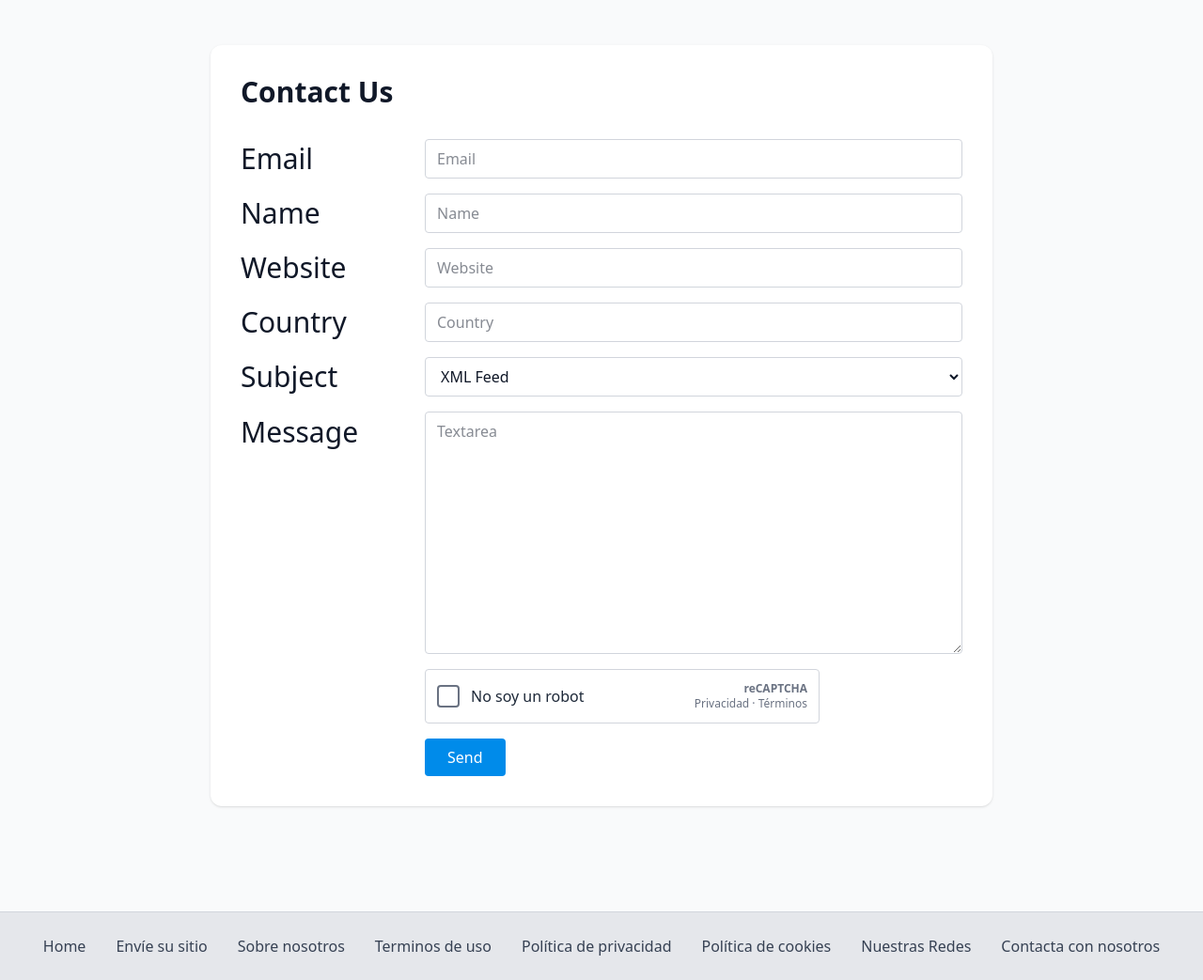
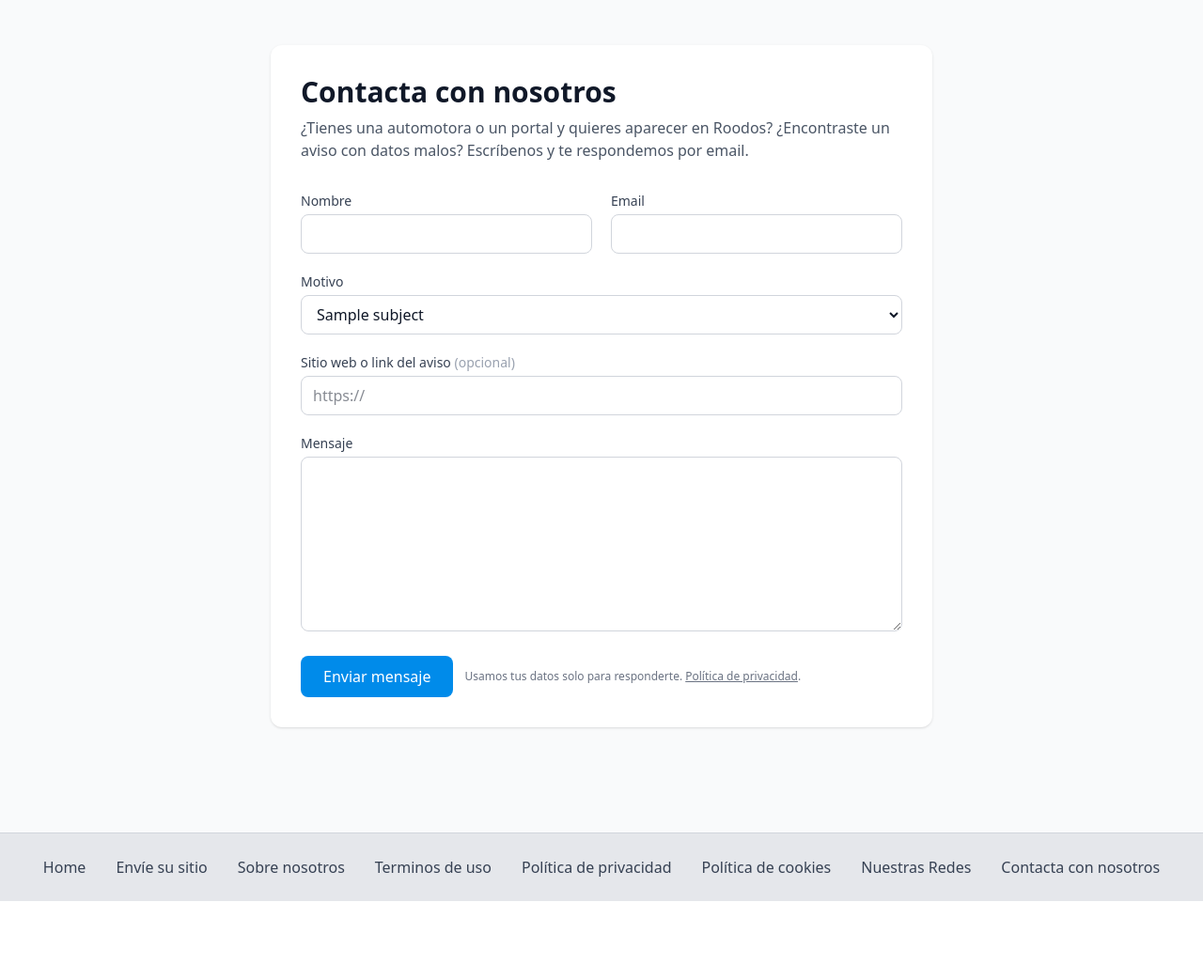
Before and after one commit to trikio/roodosV4, a Laravel app: template resources/views/pages/contact.blade.php in a window 1280 px wide. Shown: the part 75-1118 px from the top of the page at 94% size. After the commit the page ends 1034 px from the top, so only its background shows below. Run offline with Laravel 12, Linux system fonts and the light colour scheme; the template is opened without the code that fills it: most values are stand-ins (such as "Sample title", 1, 10 or a date in 2020); style sheets or scripts are compiled from the project's sources; some libraries are stand-ins or nearby versions.

Commit message:
Contacto: formulario que funciona (Telegram + respaldo en archivo, sin captcha)
La página era una maqueta en inglés con un reCAPTCHA dibujado y un botón que no enviaba.
Ahora valida en español, guarda cada mensaje en storage/app/contact/AAAA-MM.jsonl y lo
manda al canal de Telegram (CONTACT_TELEGRAM_* desde los secrets de GitHub). Antispam:
campo trampa, tiempo mínimo de llenado y 5 envíos cada 10 minutos por IP.

Co-Authored-By: Claude Opus 5.5 <noreply@anthropic.com>

```diff
--- a/config/services.php
+++ b/config/services.php
@@ -46,6 +46,13 @@ return [
         'detail_slot' => env('ADSENSE_DETAIL_SLOT'),
     ],
 
+    'contact' => [
+        // Canal de Telegram que recibe los mensajes del formulario de contacto (vacío = solo se guardan
+        // en storage/app/contact). En producción vienen de los secrets de GitHub (ver roodos.yml).
+        'telegram_bot_token' => env('CONTACT_TELEGRAM_BOT_TOKEN'),
+        'telegram_chat_id' => env('CONTACT_TELEGRAM_CHAT_ID'),
+    ],
+
     'manticore' => [
         'host' => env('MANTICORE_HOST', '127.0.0.1'),
         'port' => (int) env('MANTICORE_PORT', 9306),
--- a/resources/views/pages/contact.blade.php
+++ b/resources/views/pages/contact.blade.php
@@ -1,71 +1,94 @@
 @extends('layouts.marketplace')
 
-@section('page_title', 'Contact Us')
+@section('page_title', 'Contacta con nosotros')
+@section('meta_description', 'Escríbenos para publicar tu inventario en Roodos, reportar un aviso, publicidad, prensa o cualquier consulta.')
 
 @section('content')
-<div class="max-w-4xl mx-auto px-4 sm:px-6 lg:px-8 py-12">
-    <div class="bg-white rounded-xl shadow p-8">
-        <h1 class="text-3xl font-bold text-gray-900 mb-8">@yield('page_title')</h1>
+<div class="max-w-3xl mx-auto px-4 sm:px-6 lg:px-8 py-12">
+    <div class="bg-white rounded-xl shadow p-6 sm:p-8">
+        <h1 class="text-3xl font-bold text-gray-900 mb-2">@yield('page_title')</h1>
+        <p class="text-gray-600 mb-8">
+            ¿Tienes una automotora o un portal y quieres aparecer en Roodos? ¿Encontraste un aviso con datos malos?
+            Escríbenos y te respondemos por email.
+        </p>
 
-        <form class="space-y-4" autocomplete="on">
-            <div class="grid grid-cols-1 md:grid-cols-[180px_1fr] items-center gap-2 md:gap-4">
-                <label for="contact-email" class="text-2xl md:text-3xl text-gray-900">Email</label>
-                <input id="contact-email" name="email" type="email" placeholder="Email" class="w-full px-3 py-2 border border-gray-300 rounded text-gray-900 focus:outline-none focus:border-[#008bea]">
+        @if(session('contact_sent'))
+            <div class="rounded-lg border border-green-200 bg-green-50 p-4 text-green-800" role="status">
+                <p class="font-semibold">¡Gracias! Recibimos tu mensaje.</p>
+                <p class="text-sm mt-1">Te vamos a responder al email que nos dejaste.</p>
+            </div>
+        @else
+            @if($errors->any())
+                <div class="rounded-lg border border-red-200 bg-red-50 p-4 text-red-800 mb-6" role="alert">
+                    <p class="font-semibold">Revisa el formulario:</p>
+                    <ul class="list-disc pl-5 text-sm mt-1">
+                        @foreach($errors->all() as $error)
+                            <li>{{ $error }}</li>
+                        @endforeach
+                    </ul>
+                </div>
+            @endif
+
+            <form method="POST" action="{{ url('/contacta-con-nosotros') }}" class="space-y-5" autocomplete="on">
+                @csrf
+                <input type="hidden" name="form_token" value="{{ $formToken }}">
+                {{-- Campo trampa: invisible para personas; los bots lo llenan. --}}
+                <div class="absolute -left-[9999px]" aria-hidden="true">
+                    <label for="contact-company-url">No llenar</label>
+                    <input id="contact-company-url" name="company_url" type="text" tabindex="-1" autocomplete="off">
                 </div>
 
-            <div class="grid grid-cols-1 md:grid-cols-[180px_1fr] items-center gap-2 md:gap-4">
-                <label for="contact-name" class="text-2xl md:text-3xl text-gray-900">Name</label>
-                <input id="contact-name" name="name" type="text" placeholder="Name" class="w-full px-3 py-2 border border-gray-300 rounded text-gray-900 focus:outline-none focus:border-[#008bea]">
+                <div class="grid grid-cols-1 sm:grid-cols-2 gap-5">
+                    <div>
+                        <label for="contact-name" class="block text-sm font-medium text-gray-700 mb-1">Nombre</label>
+                        <input id="contact-name" name="name" type="text" required maxlength="100" value="{{ old('name') }}"
+                               autocomplete="name"
+                               class="w-full px-3 py-2 border border-gray-300 rounded-lg text-gray-900 focus:outline-none focus:border-[#008bea] focus:ring-1 focus:ring-[#008bea]">
+                    </div>
+                    <div>
+                        <label for="contact-email" class="block text-sm font-medium text-gray-700 mb-1">Email</label>
+                        <input id="contact-email" name="email" type="email" required maxlength="150" value="{{ old('email') }}"
+                               autocomplete="email"
+                               class="w-full px-3 py-2 border border-gray-300 rounded-lg text-gray-900 focus:outline-none focus:border-[#008bea] focus:ring-1 focus:ring-[#008bea]">
+                    </div>
                 </div>
 
-            <div class="grid grid-cols-1 md:grid-cols-[180px_1fr] items-center gap-2 md:gap-4">
-                <label for="contact-website" class="text-2xl md:text-3xl text-gray-900">Website</label>
-                <input id="contact-website" name="website" type="url" placeholder="Website" class="w-full px-3 py-2 border border-gray-300 rounded text-gray-900 focus:outline-none focus:border-[#008bea]">
-            </div>
-
-            <div class="grid grid-cols-1 md:grid-cols-[180px_1fr] items-center gap-2 md:gap-4">
-                <label for="contact-country" class="text-2xl md:text-3xl text-gray-900">Country</label>
-                <input id="contact-country" name="country" type="text" placeholder="Country" class="w-full px-3 py-2 border border-gray-300 rounded text-gray-900 focus:outline-none focus:border-[#008bea]">
-            </div>
-
-            <div class="grid grid-cols-1 md:grid-cols-[180px_1fr] items-center gap-2 md:gap-4">
-                <label for="contact-subject" class="text-2xl md:text-3xl text-gray-900">Subject</label>
-                <select id="contact-subject" name="subject" class="w-full px-3 py-2 border border-gray-300 rounded text-gray-900 focus:outline-none focus:border-[#008bea] bg-white">
-                    <option selected>XML Feed</option>
-                    <option>JSON Feed</option>
-                    <option>API</option>
-                    <option>Integración Trovit</option>
-                    <option>Integración Mitula</option>
-                    <option>Otro</option>
+                <div>
+                    <label for="contact-subject" class="block text-sm font-medium text-gray-700 mb-1">Motivo</label>
+                    <select id="contact-subject" name="subject" required
+                            class="w-full px-3 py-2 border border-gray-300 rounded-lg text-gray-900 bg-white focus:outline-none focus:border-[#008bea] focus:ring-1 focus:ring-[#008bea]">
+                        @foreach($subjects as $value => $label)
+                            <option value="{{ $value }}" @selected(old('subject', request('motivo')) === $value)>{{ $label }}</option>
+                        @endforeach
                     </select>
                 </div>
 
-            <div class="grid grid-cols-1 md:grid-cols-[180px_1fr] items-start gap-2 md:gap-4">
-                <label for="contact-message" class="text-2xl md:text-3xl text-gray-900 pt-1">Message</label>
-                <textarea id="contact-message" name="message" rows="10" placeholder="Textarea" class="w-full px-3 py-2 border border-gray-300 rounded text-gray-900 focus:outline-none focus:border-[#008bea]"></textarea>
+                <div>
+                    <label for="contact-website" class="block text-sm font-medium text-gray-700 mb-1">
+                        Sitio web o link del aviso <span class="text-gray-400 font-normal">(opcional)</span>
+                    </label>
+                    <input id="contact-website" name="website" type="text" maxlength="200" value="{{ old('website') }}"
+                           placeholder="https://"
+                           class="w-full px-3 py-2 border border-gray-300 rounded-lg text-gray-900 focus:outline-none focus:border-[#008bea] focus:ring-1 focus:ring-[#008bea]">
                 </div>
 
-            <div class="md:pl-[196px]">
-                <div class="w-full max-w-[420px] border border-gray-300 rounded p-3 bg-white">
-                    <div class="flex items-center justify-between">
-                        <div class="flex items-center gap-3">
-                            <div class="w-6 h-6 border-2 border-gray-500 rounded-sm"></div>
-                            <span class="text-gray-800">No soy un robot</span>
-                        </div>
-                        <div class="text-xs text-gray-500 text-right">
-                            <div class="font-semibold">reCAPTCHA</div>
-                            <div>Privacidad · Términos</div>
-                        </div>
-                    </div>
-                </div>
+                <div>
+                    <label for="contact-message" class="block text-sm font-medium text-gray-700 mb-1">Mensaje</label>
+                    <textarea id="contact-message" name="message" rows="7" required minlength="10" maxlength="5000"
+                              class="w-full px-3 py-2 border border-gray-300 rounded-lg text-gray-900 focus:outline-none focus:border-[#008bea] focus:ring-1 focus:ring-[#008bea]">{{ old('message') }}</textarea>
                 </div>
 
-            <div class="md:pl-[196px]">
-                <button type="button" class="bg-[#008bea] hover:bg-[#007acc] text-white px-6 py-2 rounded font-medium">
-                    Send
+                <div class="flex flex-col sm:flex-row sm:items-center gap-3">
+                    <button type="submit" class="bg-[#008bea] hover:bg-[#007acc] text-white px-6 py-2.5 rounded-lg font-medium">
+                        Enviar mensaje
                     </button>
+                    <p class="text-xs text-gray-500">
+                        Usamos tus datos solo para responderte.
+                        <a href="{{ url('/politica-de-privacidad') }}" class="underline hover:text-gray-700">Política de privacidad</a>.
+                    </p>
                 </div>
             </form>
+        @endif
     </div>
 </div>
 @endsection
--- a/routes/web.php
+++ b/routes/web.php
@@ -3,6 +3,7 @@
 use Illuminate\Http\Request;
 use Illuminate\Support\Facades\Route;
 use App\Http\Controllers\CarsController;
+use App\Http\Controllers\ContactController;
 use App\Http\Controllers\GuidesController;
 use App\Http\Controllers\HousesController;
 use App\Http\Controllers\SitemapController;
@@ -14,11 +15,18 @@ $infoPages = [
     'politica-de-privacidad' => 'pages.privacy',
     'politica-de-cookies' => 'pages.cookies',
     'nuestras-redes' => 'pages.social',
-    'contacta-con-nosotros' => 'pages.contact',
 ];
 
+// Formulario de contacto, igual en todos los dominios. Máximo 5 envíos cada 10 minutos por IP.
+$contactRoutes = function () {
+    Route::get('/contacta-con-nosotros', [ContactController::class, 'show']);
+    Route::post('/contacta-con-nosotros', [ContactController::class, 'send'])->middleware('throttle:5,10');
+};
+
 // Dominio principal global (solo estático)
-Route::domain('roodos.com')->group(function () use ($infoPages) {
+Route::domain('roodos.com')->group(function () use ($infoPages, $contactRoutes) {
+    $contactRoutes();
+
     Route::view('/', 'pages.global-home')->name('global.home');
 
     foreach ($infoPages as $slug => $view) {
@@ -53,7 +61,9 @@ Route::domain('www.roodos.{country}')->group(function () {
 });
 
 // Rutas con dominio específico para autos
-Route::domain('autos.roodos.{country}')->group(function () use ($infoPages) {
+Route::domain('autos.roodos.{country}')->group(function () use ($infoPages, $contactRoutes) {
+    $contactRoutes();
+
     // Home page
     Route::get('/', [CarsController::class, 'home'])->name('cars.home');
 
@@ -84,7 +94,9 @@ Route::domain('autos.roodos.{country}')->group(function () use ($infoPages) {
 
 
 // Rutas con dominio específico para casas
-Route::domain('casas.roodos.{country}')->group(function () use ($infoPages) {
+Route::domain('casas.roodos.{country}')->group(function () use ($infoPages, $contactRoutes) {
+    $contactRoutes();
+
     // Home page
     Route::get('/', [HousesController::class, 'home'])->name('houses.home');
 
```
Also changed, not shown: app/Http/Controllers/ContactController.php (added, +141 -0 lines), tests/Feature/ContactFormTest.php (added, +119 -0 lines), .github/workflows/roodos.yml, 1 other file. Lines whose indentation alone changed are shown as unchanged.
